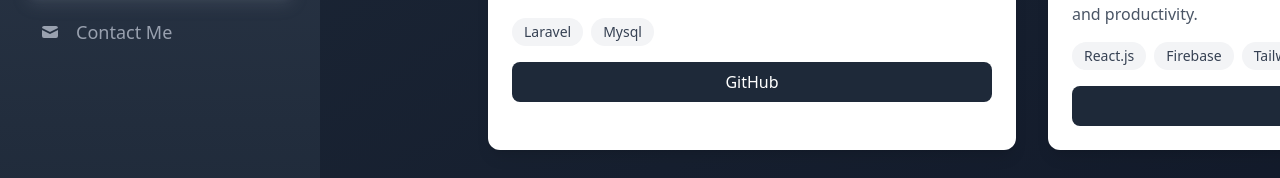
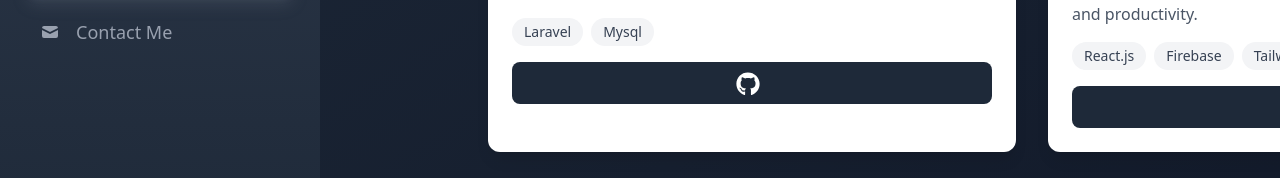
Before and after one commit to ChristianAlicaba2002/My-Portfolio, a React (Vite) app: page /layouts/projects in a window 1280 px wide. Shown: the part 538-716 px from the top of the page. Built offline with nearby package versions, Linux system fonts and the light colour scheme; grey boxes are pictures that could not be loaded.

Commit message:
chore: import the github icon from react-icons

```diff
--- a/src/pages/Projects.jsx
+++ b/src/pages/Projects.jsx
@@ -1,4 +1,3 @@
-import React from "react";
 import taskMaster from "../assets/images/TaskMaster.webp";
 import Technical from "../assets/images/Technical.webp";
 import poke from "../assets/images/poke.webp";
@@ -7,6 +6,7 @@ import QuanTum from "../assets/images/QuantumOrder.webp";
 import Waste from "../assets/images/Waste.webp";
 import Veteririan from "../assets/images/Veteririan.webp";
 import Accounting from "../assets/images/Accounting.webp";
+import { FaGithub } from "react-icons/fa";
 
 export default function Projects() {
   const projects = [
@@ -182,7 +182,7 @@ export default function Projects() {
                         rel="noopener noreferrer"
                         className="flex-1 bg-gray-800 text-white text-center py-2 px-4 rounded-lg hover:bg-gray-700 transition-colors duration-200 text-sm lg:text-base"
                       >
-                        GitHub
+                        <FaGithub className="inline text-2xl mr-2" />
                       </a>
                     </div>
                   </div>
@@ -238,7 +238,7 @@ export default function Projects() {
                       rel="noopener noreferrer"
                       className="flex-1 bg-gray-800 text-white text-center py-2 px-3 rounded text-xs lg:text-sm hover:bg-gray-700 transition-colors duration-200"
                     >
-                      Code
+                      <FaGithub className="inline text-2xl mr-2" />
                     </a>
                   </div>
                 </div>
```
